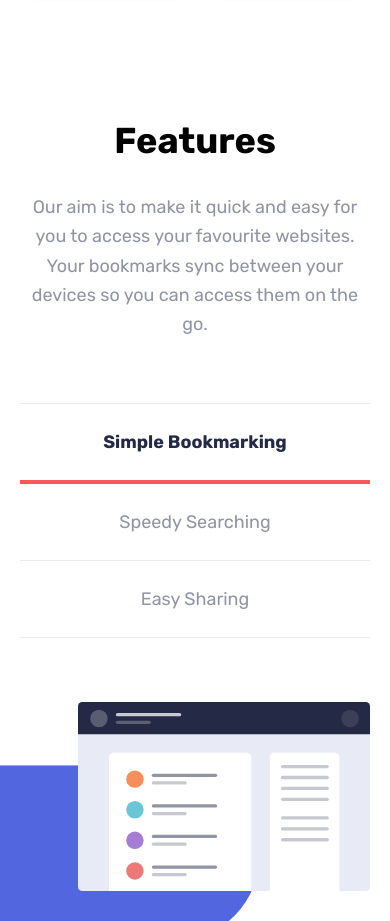
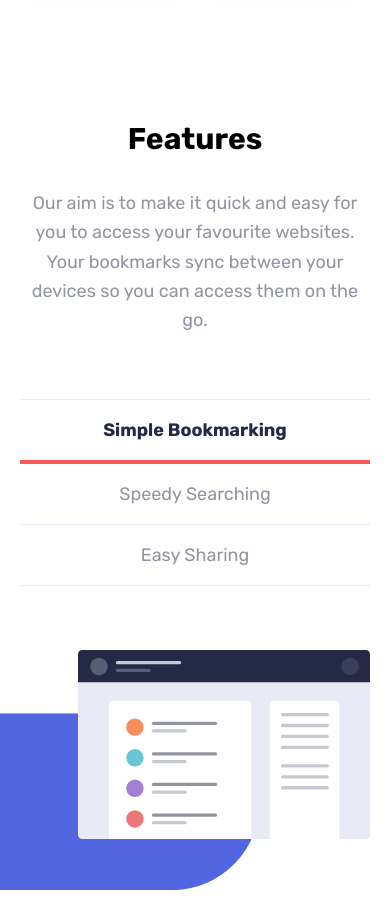
Before and after one commit to christianonoh/bookmark-app, a Next.js app: page / in a window 390 px wide. Shown: the part 820-1741 px from the top of the page. Built offline with nearby package versions, Linux system fonts and the light colour scheme.

Commit message:
Update font size and padding in FeaturesSection

```diff
--- a/components/features/index.tsx
+++ b/components/features/index.tsx
@@ -13,7 +13,7 @@ const FeaturesSection = () => {
   }
   return (
     <section className='flex flex-col py-16 items-center'>
-      <h2 className="text-4xl capitalized font-bold mb-8">Features</h2>
+      <h2 className="text-3xl capitalized font-bold mb-8">Features</h2>
       <p className="text-lg text-gray-medium leading-relaxed mb-16 max-w-lg text-center px-5">
       Our aim is to make it quick and easy for you to access your favourite websites.
   Your bookmarks sync between your devices so you can access them on the go.
@@ -22,7 +22,7 @@ const FeaturesSection = () => {
       <div className="border-b border-gray-light w-full md:hidden" />
       {
         features.map((feature, index) => (
-          <div key={index} className={cx('flex-1 text-center px-12  py-6 cursor-pointer whitespace-nowrap', selectedFeature === feature.key ? 'border-b-4 border-red text-dark font-bold' : 'text-gray-medium border-b border-gray-light')} onClick={() => handleClick(feature.key)}>
+          <div key={index} className={cx('flex-1 text-center px-12  py-4 md:py-6 cursor-pointer whitespace-nowrap hover:text-red transition-all duration-200 ease-in-out', selectedFeature === feature.key ? 'border-b-4 border-red text-dark font-bold' : 'text-gray-medium border-b border-gray-light')} onClick={() => handleClick(feature.key)}>
             {feature.title}
           </div>
         ))
```
